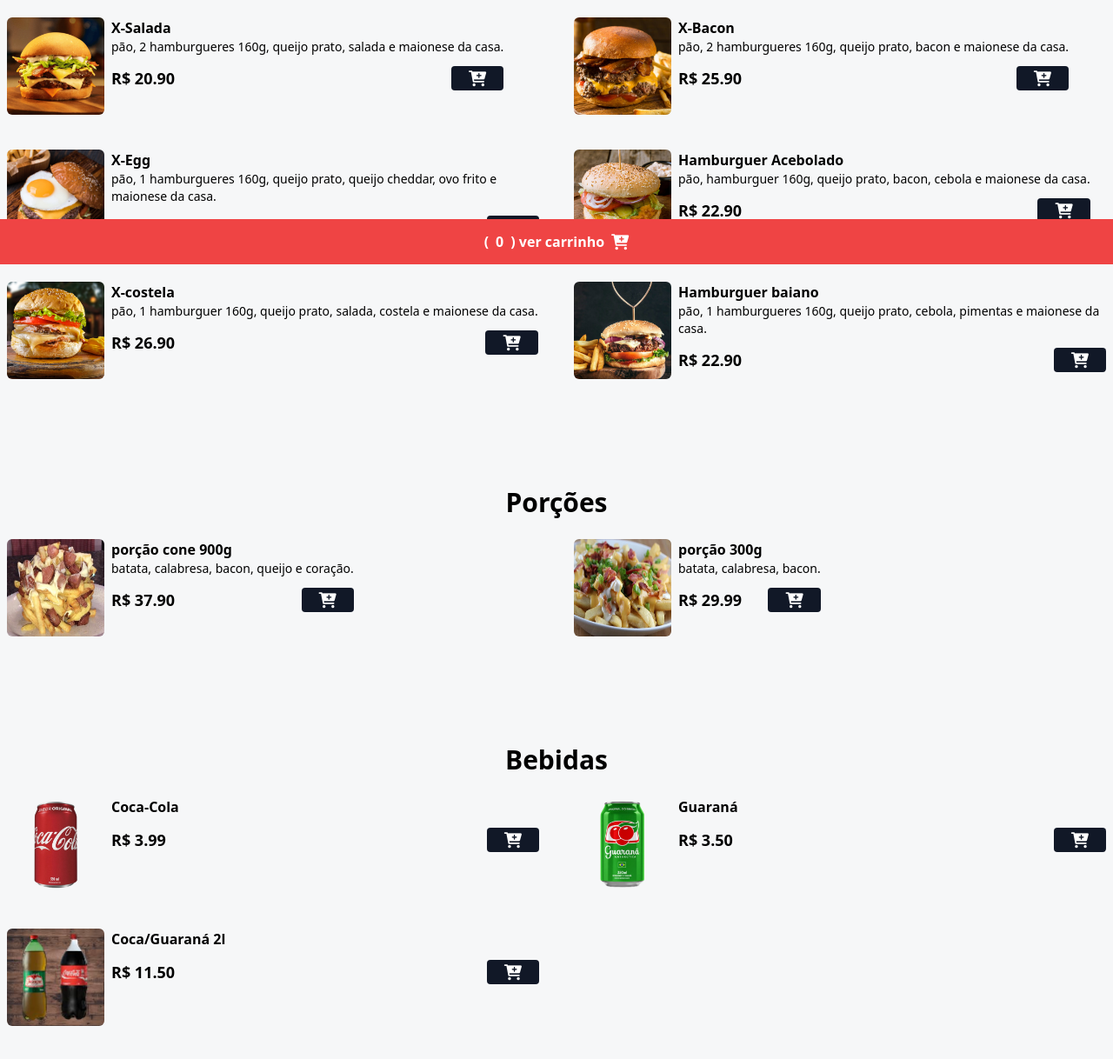
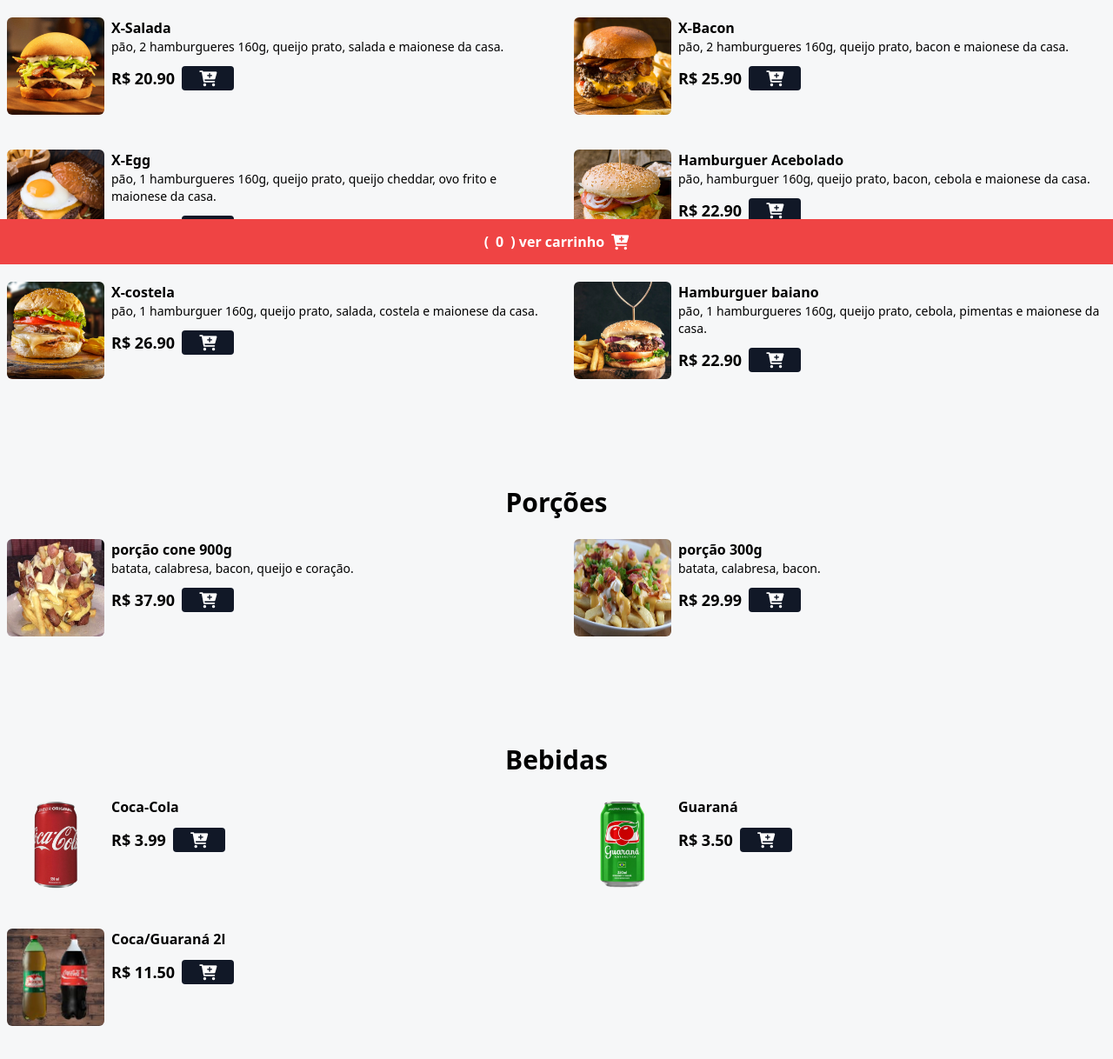
Before and after one commit to Gabrlemes/trabalho-facul, a website: page index.html in a window 1280 px wide. Shown: the part 496-1714 px from the top of the page at 87% size. Drawn offline with Linux system fonts and the light colour scheme.

Commit message:
finalizado

```diff
--- a/index.html
+++ b/index.html
@@ -38,7 +38,7 @@
 
     <div id="menu">
 
-        <main class="grid grid-cols-1 md:grid-cols-2 gap-7 md:gap-10 mx-auto max-w-7xl px-2 mb-16 ">
+        <main class="grid grid-cols-1 md:grid-cols-2 gap-7 md:gap-10 mx-auto max-w-7xl px-2 mb-16">
 
             <!-- produto 1 -->
             <div class="flex gap-2">
@@ -49,13 +49,13 @@
                     <p class="font-bold">X-Salada</p>
                     <P class="text-sm"> pão, 2 hamburgueres 160g, queijo prato, salada e maionese da casa.</P>
 
-                    <div class="flex items-center gap-2 justify-between mt-3">
+                    <div class="flex items-center gap-2 justify-start mt-3">
                         <p class="font-bold text-lg">R$ 20.90</p>
                         <button
                         class="bg-gray-900 px-5 rounded add-to-cart-btn"
                         data-name="X-Salada"
                         data-price="19.90">
-                            <i class="fa fa-cart-plus text-lg text-white"> </i>
+                            <i class="fa fa-cart-plus text-lg text-white"></i>
                         </button>
                     </div>
                 </div>
@@ -70,7 +70,7 @@
                     <p class="font-bold">X-Bacon</p>
                     <P class="text-sm"> pão, 2 hamburgueres 160g, queijo prato, bacon e maionese da casa.</P>
 
-                    <div class="flex items-center gap-2 justify-between mt-3">
+                    <div class="flex items-center gap-2 justify-start mt-3">
                         <p class="font-bold text-lg">R$ 25.90</p>
                         <button
                         class="bg-gray-900 px-5 rounded add-to-cart-btn"
@@ -91,7 +91,7 @@
                     <p class="font-bold">X-Egg</p>
                     <P class="text-sm"> pão, 1 hamburgueres 160g, queijo prato, queijo cheddar, ovo frito e maionese da casa.</P>
 
-                    <div class="flex items-center gap-2 justify-between mt-3">
+                    <div class="flex items-center gap-2 justify-start mt-3">
                         <p class="font-bold text-lg">R$ 22.90</p>
                         <button
                         class="bg-gray-900 px-5 rounded add-to-cart-btn"
@@ -112,7 +112,7 @@
                     <p class="font-bold">Hamburguer Acebolado</p>
                     <P class="text-sm"> pão, hamburguer 160g, queijo prato, bacon, cebola e maionese da casa.</P>
 
-                    <div class="flex items-center gap-2 justify-between mt-3">
+                    <div class="flex items-center gap-2 justify-start mt-3">
                         <p class="font-bold text-lg">R$ 22.90</p>
                         <button
                         class="bg-gray-900 px-5 rounded add-to-cart-btn"
@@ -133,7 +133,7 @@
                     <p class="font-bold">X-costela</p>
                     <P class="text-sm"> pão, 1 hamburguer 160g, queijo prato, salada, costela e maionese da casa.</P>
 
-                    <div class="flex items-center gap-2 justify-between mt-3">
+                    <div class="flex items-center gap-2 justify-start mt-3">
                         <p class="font-bold text-lg">R$ 26.90</p>
                         <button
                         class="bg-gray-900 px-5 rounded add-to-cart-btn"
@@ -155,7 +155,7 @@
                     <p class="font-bold">Hamburguer baiano</p>
                     <P class="text-sm"> pão, 1 hamburgueres 160g, queijo prato, cebola, pimentas e maionese da casa.</P>
 
-                    <div class="flex items-center gap-2 justify-between mt-3">
+                    <div class="flex items-center gap-2 justify-start mt-3">
                         <p class="font-bold text-lg">R$ 22.90</p>
                         <button
                         class="bg-gray-900 px-5 rounded add-to-cart-btn"
@@ -184,7 +184,7 @@
                     <p class="font-bold">porção cone 900g</p>
                     <P class="text-sm"> batata, calabresa, bacon, queijo e coração.</P>
 
-                    <div class="flex items-center gap-2 justify-between mt-3">
+                    <div class="flex items-center gap-2 justify-start mt-3">
                         <p class="font-bold text-lg">R$ 37.90</p>
                         <button
                         class="bg-gray-900 px-5 rounded add-to-cart-btn"
@@ -205,7 +205,7 @@
                     <p class="font-bold">porção 300g</p>
                     <P class="text-sm"> batata, calabresa, bacon.</P>
 
-                    <div class="flex items-center gap-2 justify-between mt-3">
+                    <div class="flex items-center gap-2 justify-start mt-3">
                         <p class="font-bold text-lg">R$ 29.99</p>
                         <button
                         class="bg-gray-900 px-5 rounded add-to-cart-btn"
@@ -225,7 +225,7 @@
 
         <div class="grid grid-cols-1 md:grid-cols-2 gap-7 md:gap-10 mx-auto max-w-7xl px-2 mb-15" id="menu">
              <!-- bebida 1 -->
-             <div class="flex gap-2 w-full">
+             <div class="flex gap-2 w-full" >
                 <img src="./assets/refri-1.png" alt="Coca-Cola"
                     class="w-28 h-28 rounded-md hover:scale-110 hover:-rotate-2 duration-300"
                 />
@@ -233,7 +233,7 @@
                 <div class="w-full">
                     <p class="font-bold">Coca-Cola</p>
 
-                    <div class="flex items-center gap-2 justify-between mt-3">
+                    <div class="flex items-center gap-2 justify-start mt-3">
                         <p class="font-bold text-lg">R$ 3.99</p>
                         <button
                         class="bg-gray-900 px-5 rounded add-to-cart-btn"
@@ -254,7 +254,7 @@
                 <div class="w-full">
                     <p class="font-bold">Guaraná</p>
 
-                    <div class="flex items-center gap-2 justify-between mt-3">
+                    <div class="flex items-center gap-2 justify-start mt-3">
                         <p class="font-bold text-lg">R$ 3.50</p>
                         <button
                         class="bg-gray-900 px-5 rounded add-to-cart-btn"
@@ -275,7 +275,7 @@
                 <div class="w-full">
                     <p class="font-bold">Coca/Guaraná 2l</p>
 
-                    <div class="flex items-center gap-2 justify-between mt-3">
+                    <div class="flex items-center gap-2 justify-start mt-3">
                         <p class="font-bold text-lg">R$ 11.50</p>
                         <button
                         class="bg-gray-900 px-5 rounded add-to-cart-btn"
```
